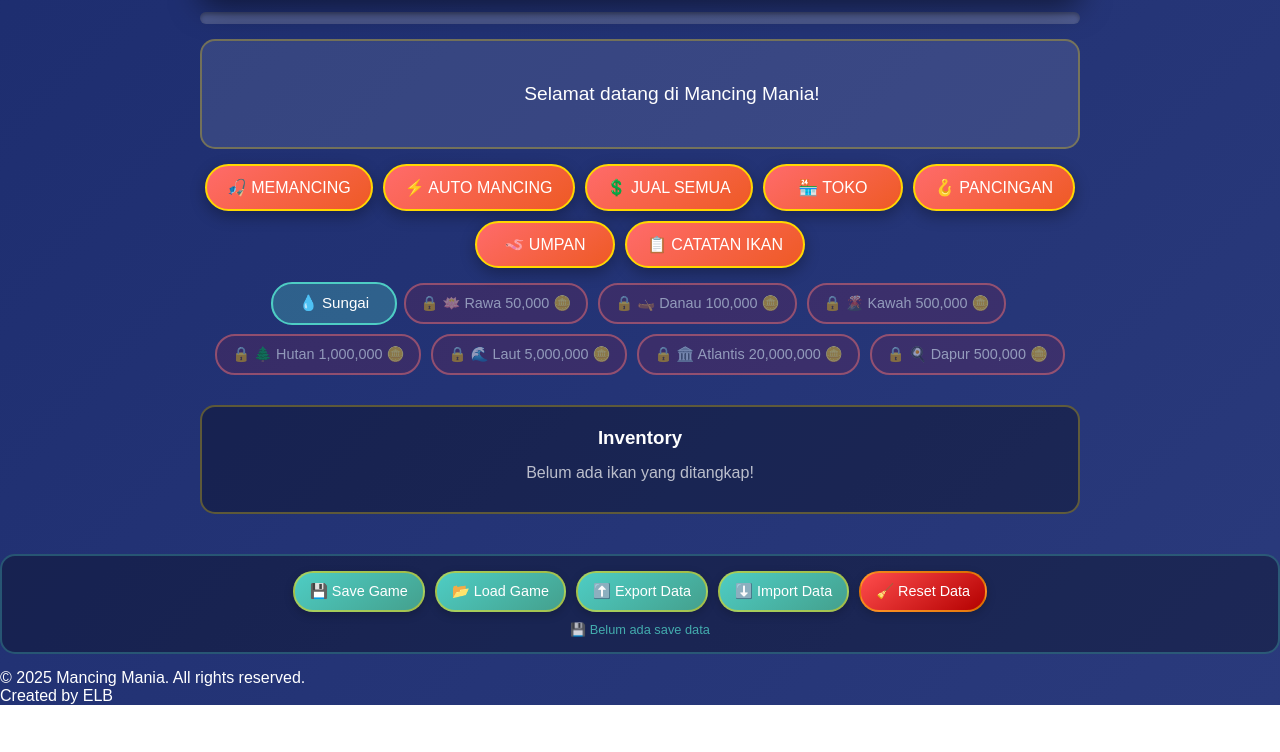
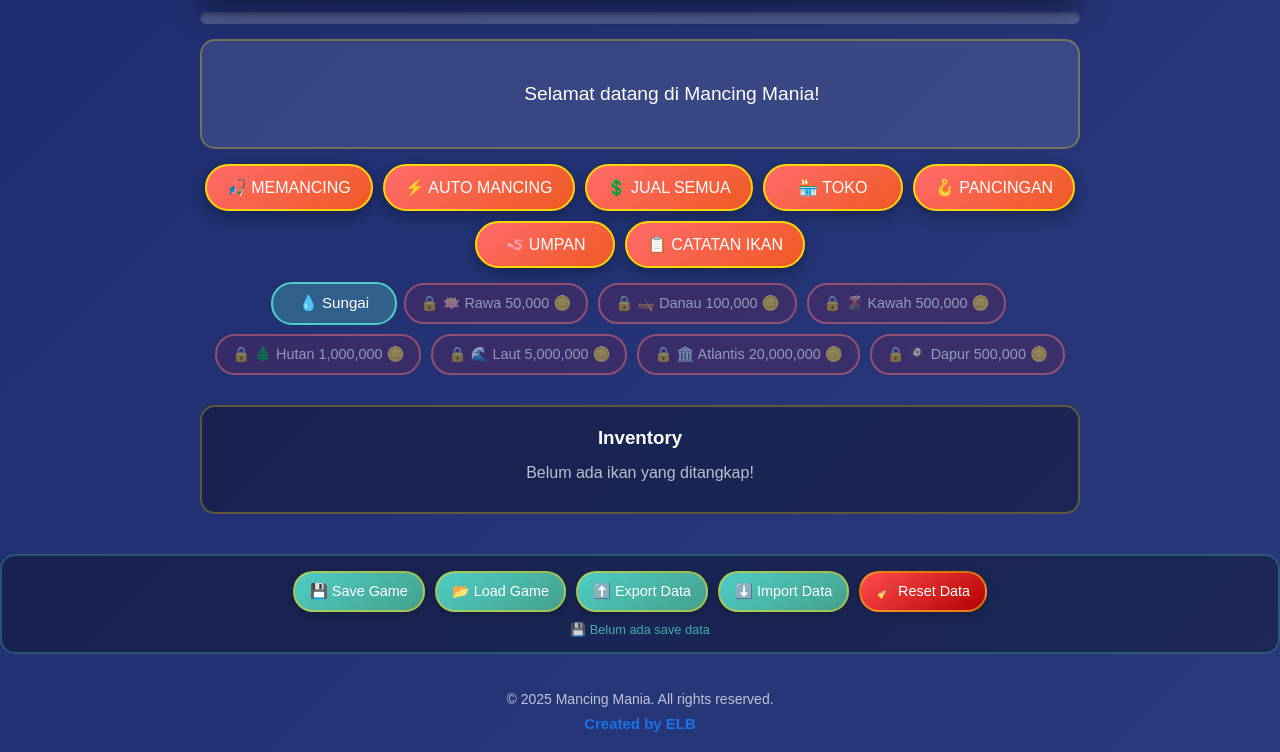
Before and after one commit to albert3520/mancing-mania, a plain HTML site: page index.html in a window 1280 px wide. Shown: the part 640-1392 px from the top of the page. Before the commit the page ends 1345 px from the top, so only its background shows below. Drawn offline with Linux system fonts and the light colour scheme.

Commit message:
Tambah Copyright

```diff
--- a/style.css
+++ b/style.css
@@ -2628,7 +2628,6 @@
             transform: none;
         }
 
-        /* Responsive adjustment untuk tombol level up */
         @media screen and (max-width: 768px) {
             .level-up-btn {
                 font-size: 0.8rem;
@@ -2636,3 +2635,31 @@
                 min-width: 140px;
             }
         }
+
+/* ========== FOOTER STYLES ========== */
+.footer {
+    margin-top: 10px;
+    padding: 20px 0;
+    text-align: center;
+    border-radius: 10px;
+}
+
+.footer-content {
+    max-width: 1200px;
+    margin: 0 auto;
+    padding: 0 20px;
+}
+
+.footer-text {
+    color: #ffffffb4;
+    font-size: 14px;
+    margin: 0;
+    line-height: 1.5;
+}
+
+.footer-creator {
+    color: #1a73e8;
+    font-weight: 600;
+    font-size: 15px;
+    margin-top: 5px;
+}
```
